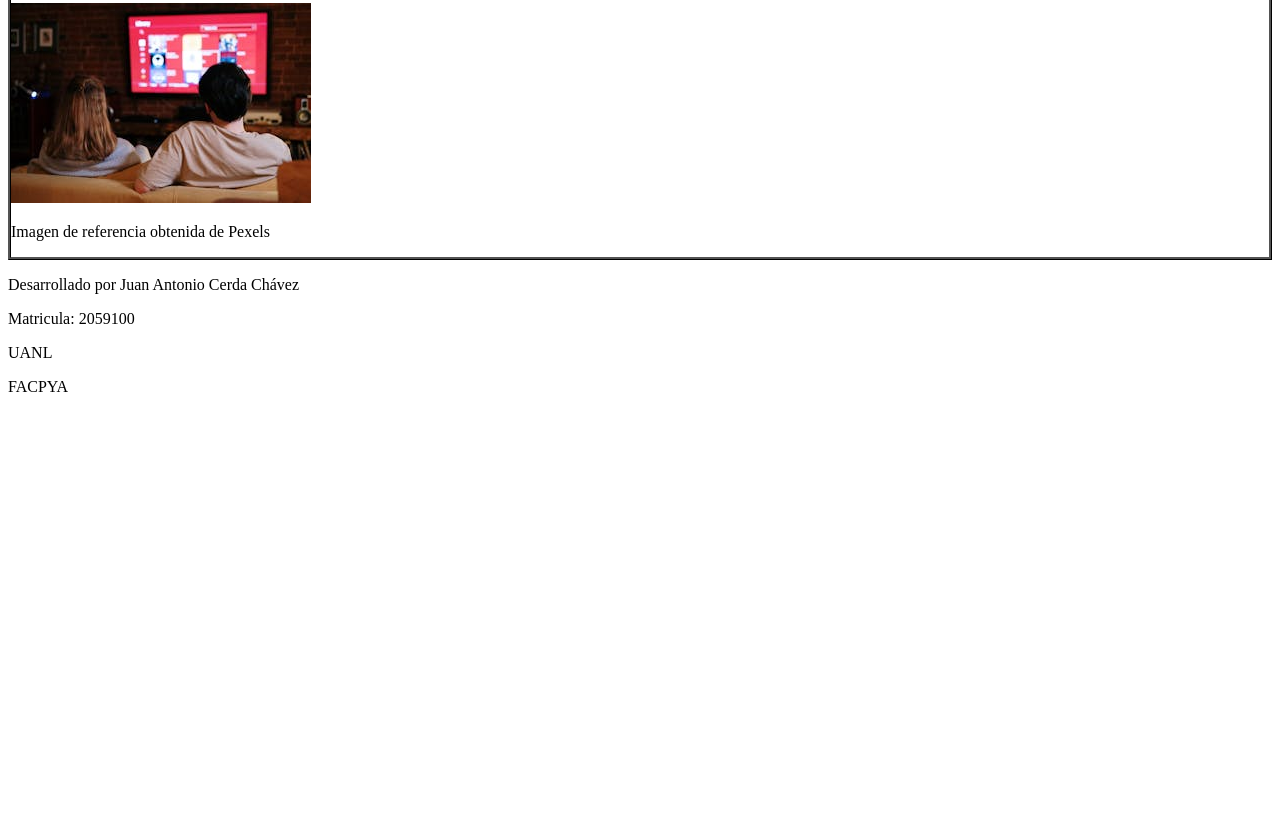
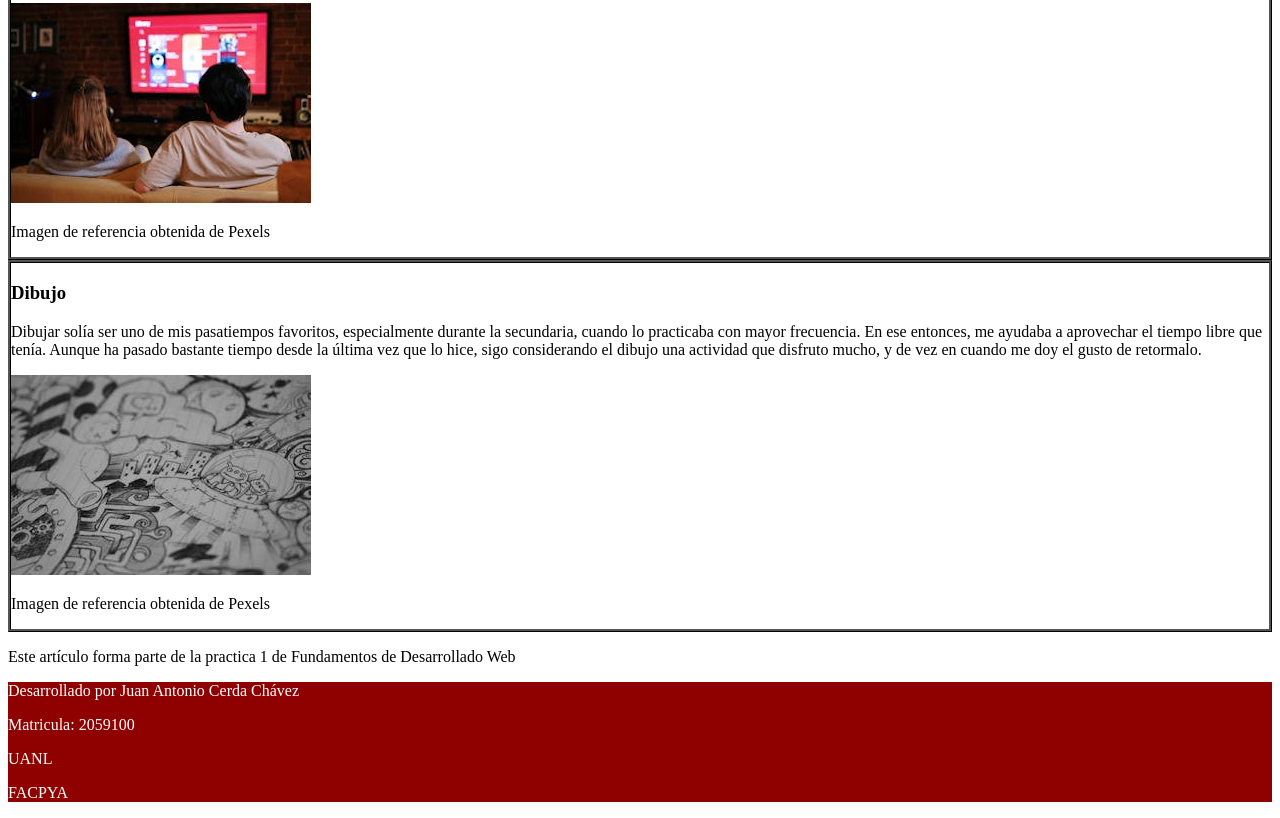
Before and after one commit to atchz/Practica-1, a plain HTML site: page index.html in a window 1280 px wide. Shown: the part 999-1817 px from the top of the page. Before the commit the page ends 1411 px from the top, so only its background shows below. Drawn offline with Linux system fonts and the light colour scheme.

Commit message:
Cuarto Pasatiempo - Dibujo

```diff
--- a/index.html
+++ b/index.html
@@ -14,7 +14,7 @@
   </head>
   <body>
     <header>
-      <h1>Fundamentos de Desarrollo Web</h1>
+      <h1 class="encabezado">Fundamentos de Desarrollo Web</h1>
     </header>
 
     <main>
@@ -81,11 +81,36 @@
           </footer>
         </section>
 
-        <footer></footer>
+        <section>
+          <header>
+            <h3>Dibujo</h3>
+          </header>
+
+          <p>
+            Dibujar solía ser uno de mis pasatiempos favoritos, especialmente
+            durante la secundaria, cuando lo practicaba con mayor frecuencia. En
+            ese entonces, me ayudaba a aprovechar el tiempo libre que tenía.
+            Aunque ha pasado bastante tiempo desde la última vez que lo hice,
+            sigo considerando el dibujo una actividad que disfruto mucho, y de
+            vez en cuando me doy el gusto de retormalo.
+          </p>
+
+          <img src="imagenes/dibujos.jpg" alt="varios dibujos en una hoja" />
+          <footer>
+            <p>Imagen de referencia obtenida de Pexels</p>
+          </footer>
+        </section>
+
+        <footer>
+          <p>
+            Este artículo forma parte de la practica 1 de Fundamentos de
+            Desarrollado Web
+          </p>
+        </footer>
       </article>
     </main>
 
-    <footer>
+    <footer class="pie">
       <p>Desarrollado por Juan Antonio Cerda Chávez</p>
       <p>Matricula: 2059100</p>
       <p>UANL</p>
--- a/styles.css
+++ b/styles.css
@@ -1,3 +1,13 @@
 section {
   border: 3px ridge black;
 }
+
+.encabezado {
+  background-color: rgb(3, 3, 153);
+  color: white;
+}
+
+.pie {
+  background-color: rgb(143, 1, 1);
+  color: white;
+}
```
Also changed, not shown: imagenes/dibujos.jpg (added).
